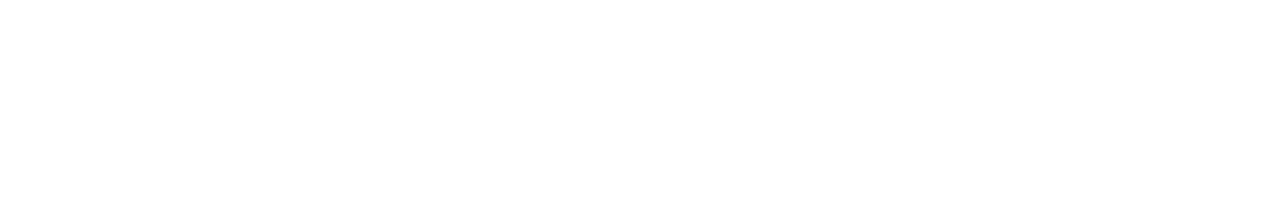
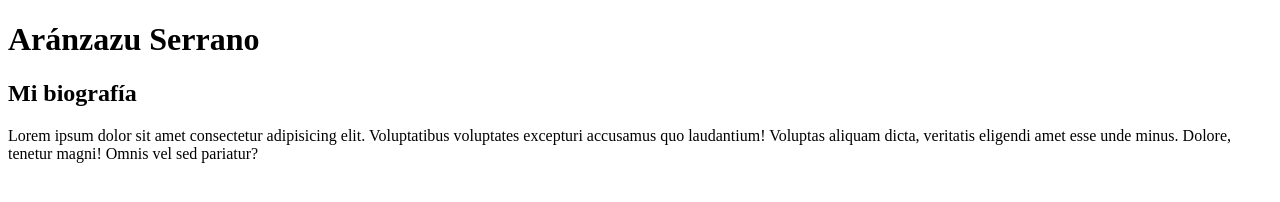
Before and after one commit to arantzasl/git-carpeta, a plain HTML site: page index.html in a window 1280 px wide. Drawn offline with Linux system fonts and the light colour scheme.

Commit message:
biografía añadida

```diff
--- a/index.html
+++ b/index.html
@@ -6,6 +6,11 @@
     <title>Document</title>
 </head>
 <body>
+    <h1>Aránzazu Serrano</h1>
+    <article>
+        <h2>Mi biografía</h2>
+        <p>Lorem ipsum dolor sit amet consectetur adipisicing elit. Voluptatibus voluptates excepturi accusamus quo laudantium! Voluptas aliquam dicta, veritatis eligendi amet esse unde minus. Dolore, tenetur magni! Omnis vel sed pariatur?</p>
+    </article>
 
 </body>
 </html>
```
